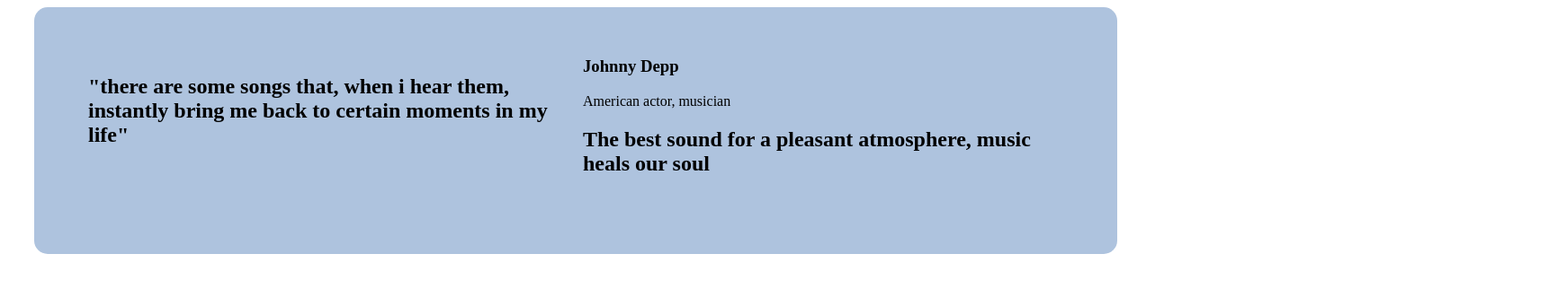
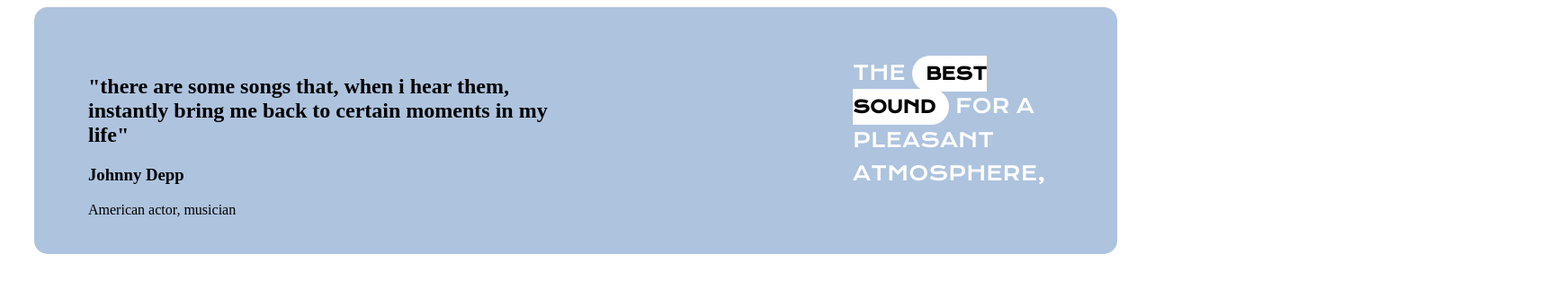
Before and after one commit to Croomkie/ProjetVersioning, a plain HTML site: page index.html in a window 1280 px wide. Shown: the whole page at 90% size, 1732 px wide, since content can reach past the window. Drawn offline with nearby package versions, Linux system fonts and the light colour scheme.

Commit message:
feat: 🎸 Ajout Titre droit avec style

```diff
--- a/style.css
+++ b/style.css
@@ -9,7 +9,7 @@
     margin-left: 30px;
     margin-right: 30px;
 }
-/*.titre{
+.titre{
     color: #ffffff;
     font-size: 22px;
     font-weight: 500;
@@ -28,22 +28,3 @@
     color: black;
     padding: 8px 15px;
 }
-.citation{
-    color: white;
-    font-size: 11px;
-    font-weight: 500;
-    text-transform: uppercase;
-    font-family: 'Krona One', sans-serif;
-    margin-right: 20px;
-    margin-bottom: 90px;
-}
-.auteur{
-    font-size: 11px;
-    font-family: 'Roboto', sans-serif;
-    color: white;
-}
-.source{
-    font-size: 11px;
-    font-family: 'Roboto', sans-serif;
-    font-weight: 800;
-}
```
